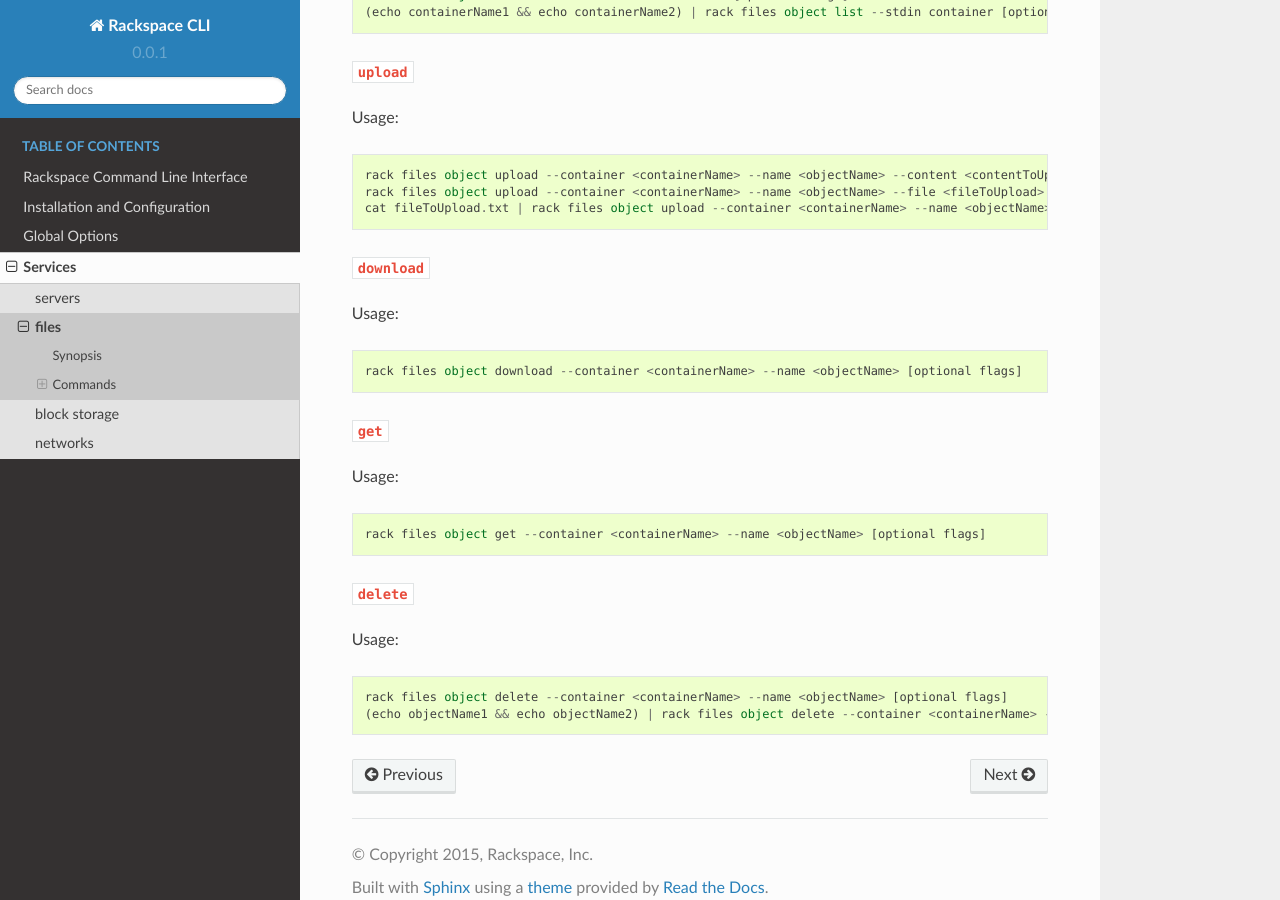
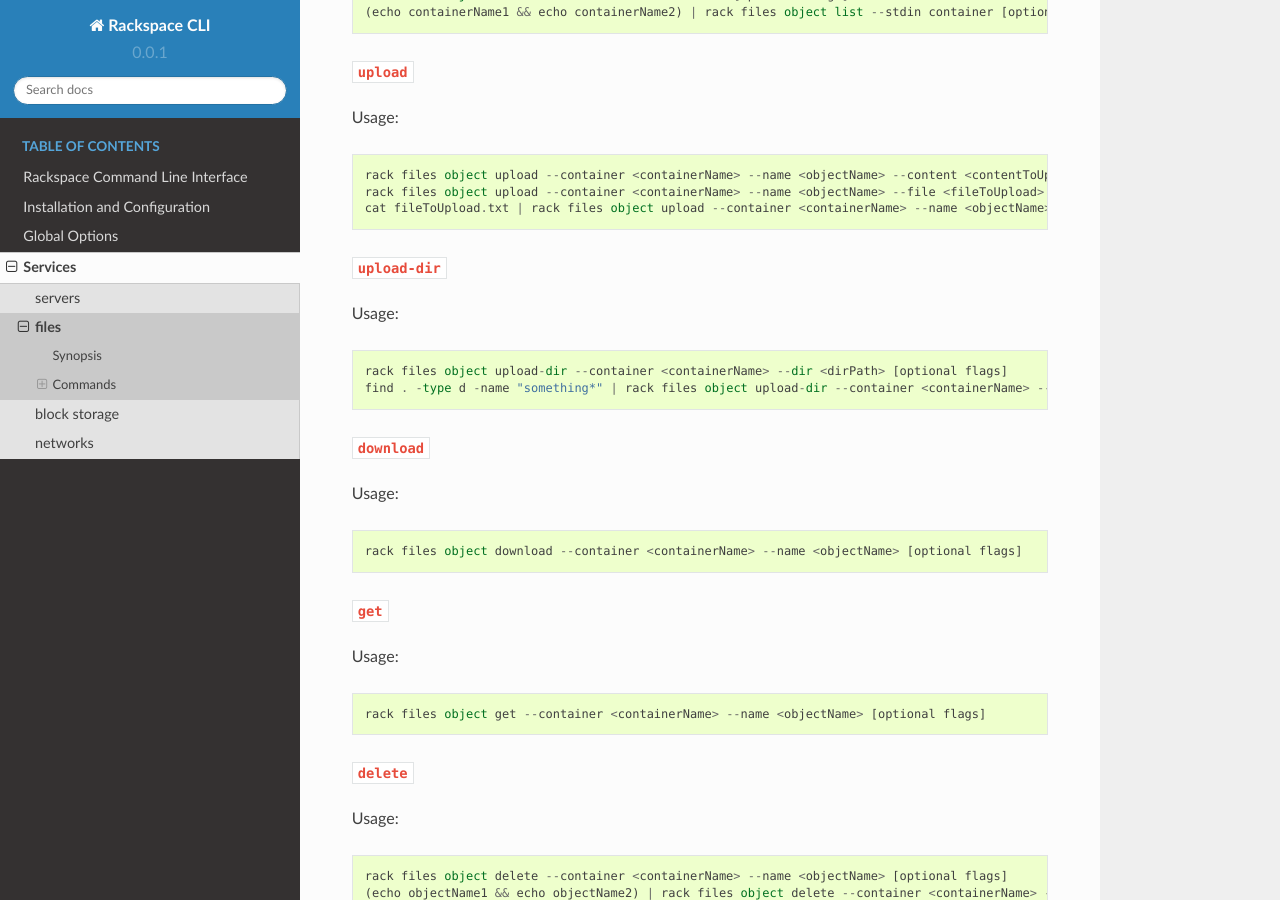
Before and after one commit to rackspace/rack, a Sphinx documentation site: the page built from docs/services/files.rst, in a window 1280 px wide and 900 px high, scrolled down 1406 px. Built offline with Sphinx 7.4.7 and the Read the Docs theme 2.0.0, drawn with Linux system fonts in a browser that asks for light colours.

Commit message:
add docs

```diff
--- a/docs/services/files.rst
+++ b/docs/services/files.rst
@@ -67,6 +67,14 @@
     rack files object upload --container <containerName> --name <objectName> --file <fileToUpload> [optional flags]
     cat fileToUpload.txt | rack files object upload --container <containerName> --name <objectName> --stdin content [optional flags]
 
+``upload-dir``
+^^^^^^^^^^^^^^
+
+Usage::
+
+    rack files object upload-dir --container <containerName> --dir <dirPath> [optional flags]
+    find . -type d -name "something*" | rack files object upload-dir --container <containerName> --stdin dir [optional flags]
+
 ``download``
 ^^^^^^^^
 Usage::
```
